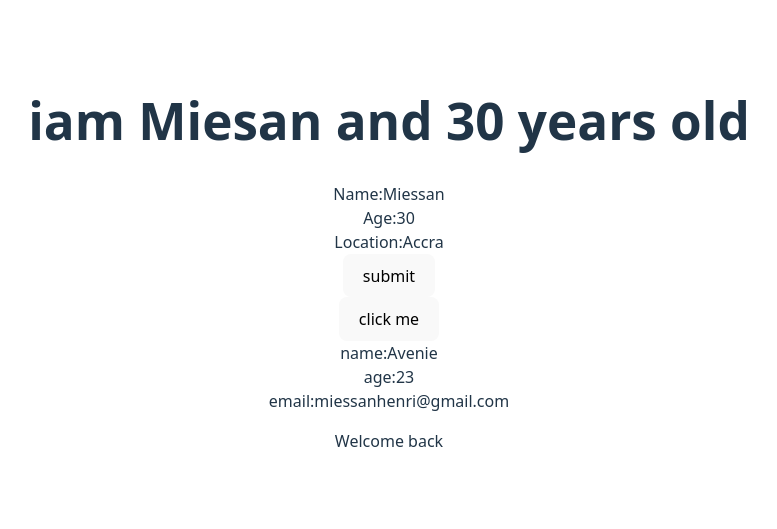
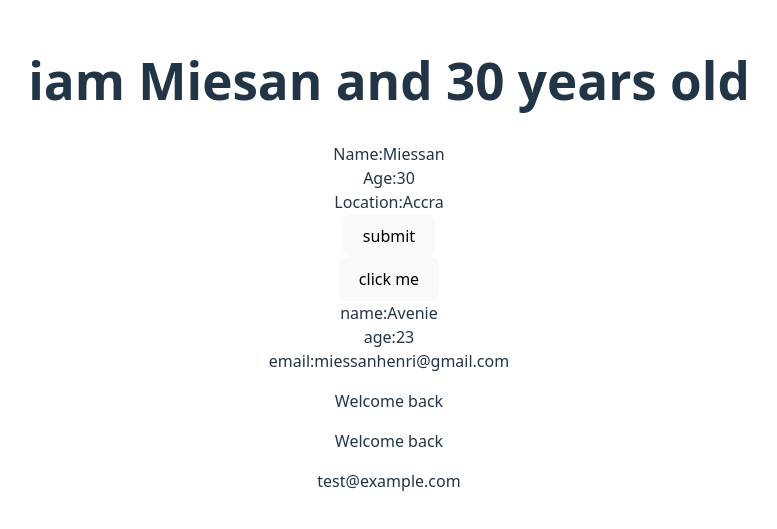
Before and after one commit to thesaint225/learningreaact-2025, a React (Vite) app: page / in a window 1280 px wide. Shown: the part 137-666 px from the top of the page, without its empty margins (251-1028 px from the left). Built offline with nearby package versions, Linux system fonts and the light colour scheme.

Commit message:
working with conditional in react

```diff
--- a/src/App.tsx
+++ b/src/App.tsx
@@ -4,6 +4,8 @@ import AgeCard from './components/AgeCard';
 import Greeting from './components/greeting';
 import Profile from './components/profile';
 import UseCard from './components/UseCard';
+import UserEmail from './components/UserEmail';
+import WelcomeMessage from './components/WelcomeMessage';
 import CustomButton from './CustomButton';
 import LoginStatus from './LoginStatus';
 import UserInfo from './UserInfo';
@@ -34,6 +36,8 @@ function App() {
       <AlertButton label='click me' onclick={handleClick} />
       <UserInfo {...user} />
       <LoginStatus isLoggedIn={true} />
+      <WelcomeMessage isLoggedIn={true} />
+      <UserEmail hasEmail={true} />
     </>
   );
 }
--- /dev/null
+++ b/src/components/UserEmail.tsx
@@ -0,0 +1,11 @@
+type UserEmail = {
+  hasEmail: boolean;
+  email?: string;
+};
+
+export default function UserEmail({
+  hasEmail,
+  email = 'test@example.com',
+}: UserEmail) {
+  return <div>{hasEmail && <p>{email}</p>}</div>;
+}
--- /dev/null
+++ b/src/components/WelcomeMessage.tsx
@@ -0,0 +1,7 @@
+type WelcomeMessage = {
+  isLoggedIn: boolean;
+};
+
+export default function WelcomeMessage(props: WelcomeMessage) {
+  return <div>{props.isLoggedIn ? 'Welcome back' : 'Please log in '}</div>;
+}
```
